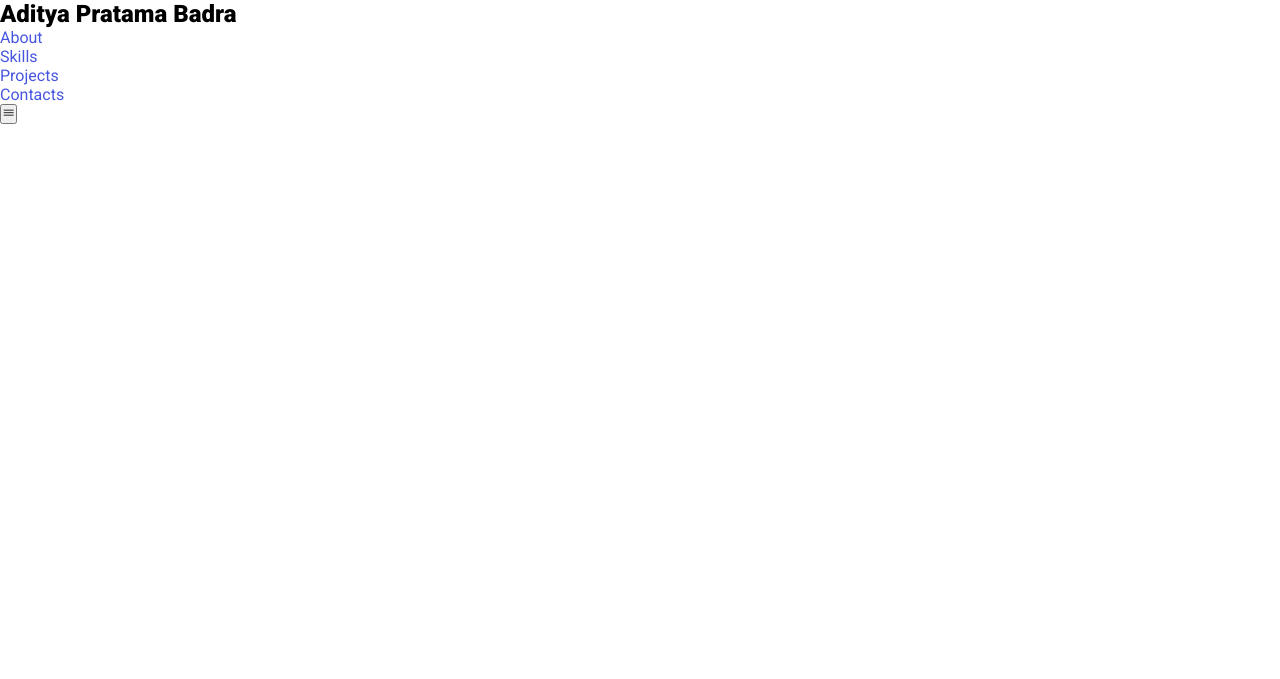
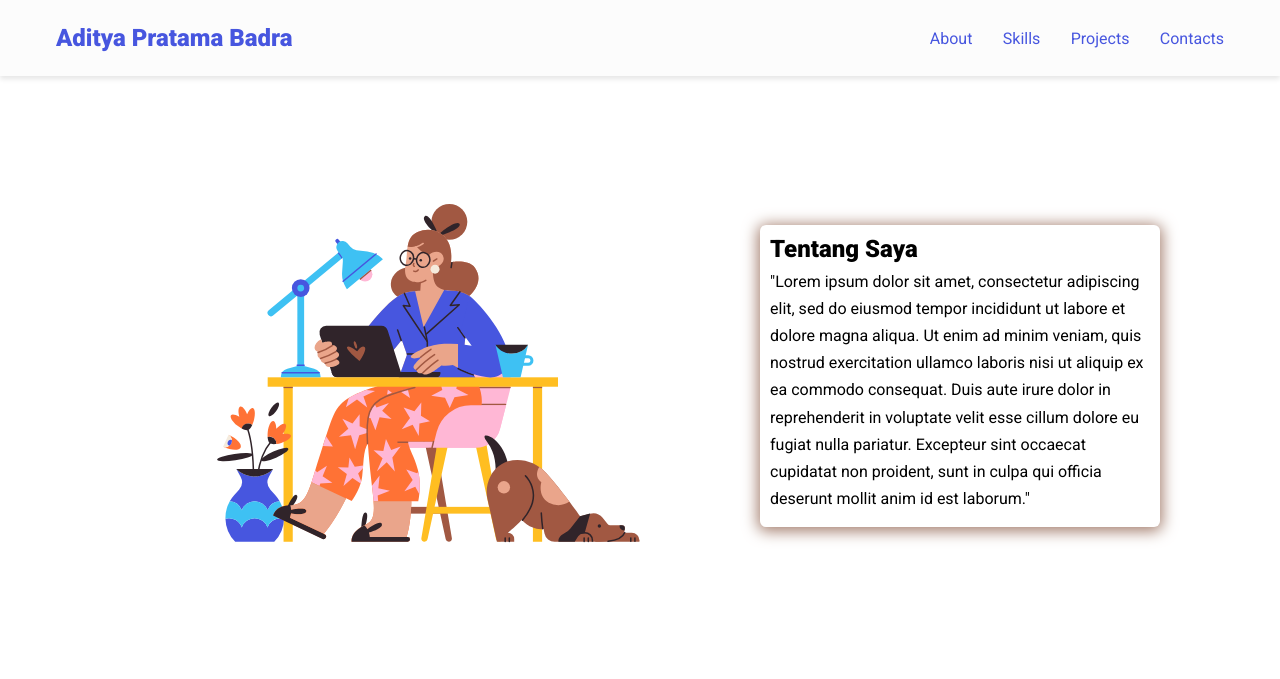
Before and after one commit to orochimadit/portofolio, a plain HTML site: page index.html in a window 1280 px wide. Drawn offline with nearby package versions, Linux system fonts and the light colour scheme.

Commit message:
hero section

```diff
--- a/css/styles.css
+++ b/css/styles.css
@@ -26,7 +26,7 @@ html{
     box-sizing:border-box;
 }
 ul{
-    list-style: none;
+    list-style-type: none;
 }
 a{
     text-decoration: none;
@@ -38,3 +38,67 @@ a:hover{
 body{
     font-family: var(--font-family);
 }
+nav{
+    position:sticky;
+    top:0;
+    left:0;
+    z-index:1;
+    display: flex;
+    align-items: center;
+    justify-content: space-between;
+    padding: 1.5rem 3.5rem;
+    background-color: var(--bg-color);
+    box-shadow: 0 3px 5px rgba(0,0,0, 0.1);
+}
+nav h1{
+    color: var(--primary-color);
+}
+nav a{
+    color: var(--primary-color);
+    transition: var(--transition);
+}
+nav a:hover{
+    color: var(--secondary-color);
+    border-bottom: 2px solid var(--secondary-color);
+}
+nav ul{
+    display: flex;
+    gap:1.9rem;
+}
+nav ul{
+    display: flex;
+    gap: 1.9rem;
+}
+.burger-menu{
+    color: var(--primary-color);
+    font-size: 2rem;
+    border: 0;
+    background-color: transparent;
+    cursor: pointer;
+    display: none;
+}
+.hero{
+    display: flex;
+    align-items: center;
+    justify-content: center;
+    gap:2.5rem;
+    max-width: 68.75rem;
+    margin:auto;
+}
+.hero img{
+    height: 37.5rem;
+    width: 37.5rem;
+}
+.bio{
+    width: 25rem;
+    padding: 0.625rem;
+    border-radius: 6px;
+    box-shadow:0px 2px 15px 2px var(--primary-shadow)
+}
+.bio h1{
+    margin-bottom: var(--bottom-margin);
+}
+.bio p {
+    line-height: var(--line-height);
+    padding: 0.3rem 0;
+}
--- a/index.html
+++ b/index.html
@@ -30,6 +30,20 @@
         </button>
     </nav>
 
+    <!-- hero section -->
+    <section class="hero"id="about">
+        <img
+        src="images/wfh_1.svg"
+        alt="jane"
+        loading="lazy"
+        class="hero-img"
+        >
+        <div class="bio animate__animated animate__shakex">
+            <h2 class="bio-title">Tentang Saya</h2>
+            <p class="bio-text">"Lorem ipsum dolor sit amet, consectetur adipiscing elit, sed do eiusmod tempor incididunt ut labore et dolore magna aliqua. Ut enim ad minim veniam, quis nostrud exercitation ullamco laboris nisi ut aliquip ex ea commodo consequat.
+                Duis aute irure dolor in reprehenderit in voluptate velit esse cillum dolore eu fugiat nulla pariatur. Excepteur sint occaecat cupidatat non proident, sunt in culpa qui officia deserunt mollit anim id est laborum."</p>
+        </div>
+    </section>
 
      <!-- Ion icons scripts -->
      <script
```
Also changed, not shown: images/wfh_1.svg (added).
